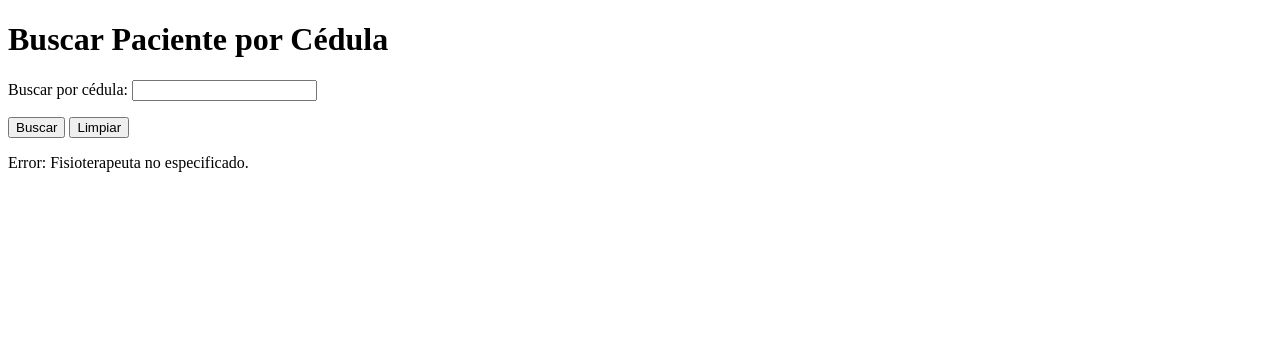
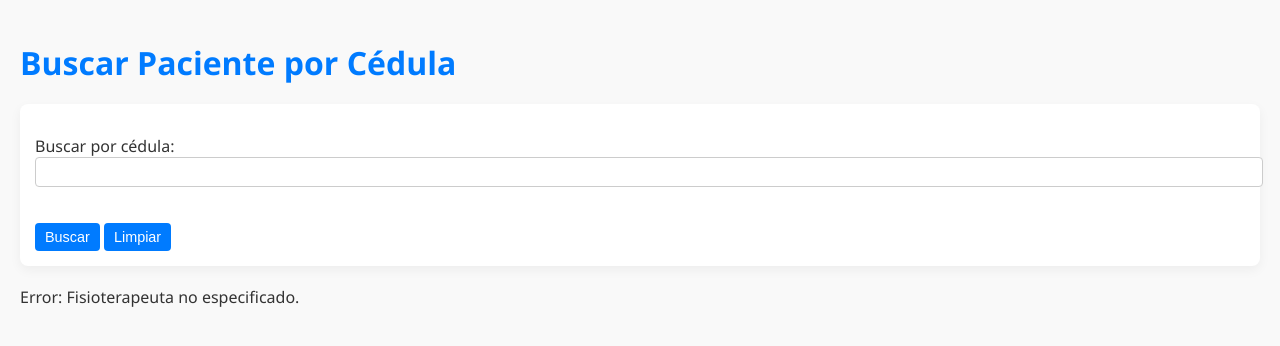
Before and after one commit to TheMatt23/Proyecto, a Django app: page /cita/ in a window 1280 px wide. Shown: the top 346 px of the page. Run offline with Django 5.2, Linux system fonts and the light colour scheme.

Commit message:
cambios de estilo

```diff
--- a/citaMedica/templates/citaMedica.html
+++ b/citaMedica/templates/citaMedica.html
@@ -3,6 +3,91 @@
 <head>
     <meta charset="UTF-8">
     <title>Cita Médica</title>
+    <style>
+        body {
+            font-family: 'Segoe UI', Tahoma, Geneva, Verdana, sans-serif;
+            background-color: #f9f9f9; /* gris claro */
+            color: #333; /* gris oscuro */
+            margin: 0;
+            padding: 20px;
+        }
+
+        h1, h2 {
+            color: #007BFF; /* celeste */
+            margin-bottom: 20px;
+        }
+
+        form {
+            background-color: #fff; /* blanco */
+            padding: 15px;
+            border-radius: 8px;
+            box-shadow: 0 4px 12px rgba(0, 0, 0, 0.05);
+            margin-bottom: 20px;
+        }
+
+        button {
+            background-color: #007BFF; /* celeste */
+            color: #fff; /* blanco */
+            padding: 6px 10px;
+            border: none;
+            border-radius: 4px;
+            cursor: pointer;
+            margin-top: 10px;
+            transition: background-color 0.3s;
+        }
+
+        button:hover {
+            background-color: #0056b3; /* celeste más oscuro */
+        }
+
+        table {
+            width: 100%;
+            border-collapse: separate;
+            border-spacing: 0 6px;
+            background-color: #fff; /* blanco */
+            box-shadow: 0 4px 12px rgba(0, 0, 0, 0.05);
+            border-radius: 8px;
+            overflow: hidden;
+        }
+
+        th, td {
+            border: none;
+            padding: 8px 10px;
+            text-align: left;
+            font-size: 0.9em;
+        }
+
+        th {
+            background-color: #007BFF; /* celeste */
+            color: white;
+            font-weight: 600;
+        }
+
+        tr:nth-child(even) {
+            background-color: #f2f2f2; /* gris hueso */
+        }
+
+        tr:hover {
+            background-color: #e6e6e6; /* gris más claro */
+        }
+
+        form input[type="text"],
+        form input[type="number"] {
+            width: 100%;
+            padding: 6px 8px;
+            margin-bottom: 10px;
+            border: 1px solid #ccc;
+            border-radius: 4px;
+            font-size: 0.9em;
+        }
+
+        form button[type="submit"],
+        form button[type="button"] {
+            padding: 6px 10px;
+            font-size: 0.9em;
+        }
+
+    </style>
 </head>
 <body>
     <h1>Buscar Paciente por Cédula</h1>
@@ -49,14 +134,14 @@
                         <form method="post">  <!-- Agregar terapia -->
                             {% csrf_token %}
                             <input type="hidden" name="cita_id" value="{{ cita.citaID }}">
-                            <button type="submit" name="agregar_terapia">Agregar Terapia</button>
+                            <button type="submit" name="agregar_terapia">Agregar</button>
                         </form>
 
                         <!-- Botón para eliminar cita -->
                         <form method="post">  <!-- Eliminar cita -->
                             {% csrf_token %}
                             <input type="hidden" name="cita_id" value="{{ cita.citaID }}">
-                            <button type="submit" name="eliminar_cita">Eliminar Cita</button>
+                            <button type="submit" name="eliminar_cita">Eliminar</button>
                         </form>
                     </td>
                 </tr>
```
Also changed, not shown: formularioPaciente/templates/registrarPaciente.html (+76 -5 lines).
